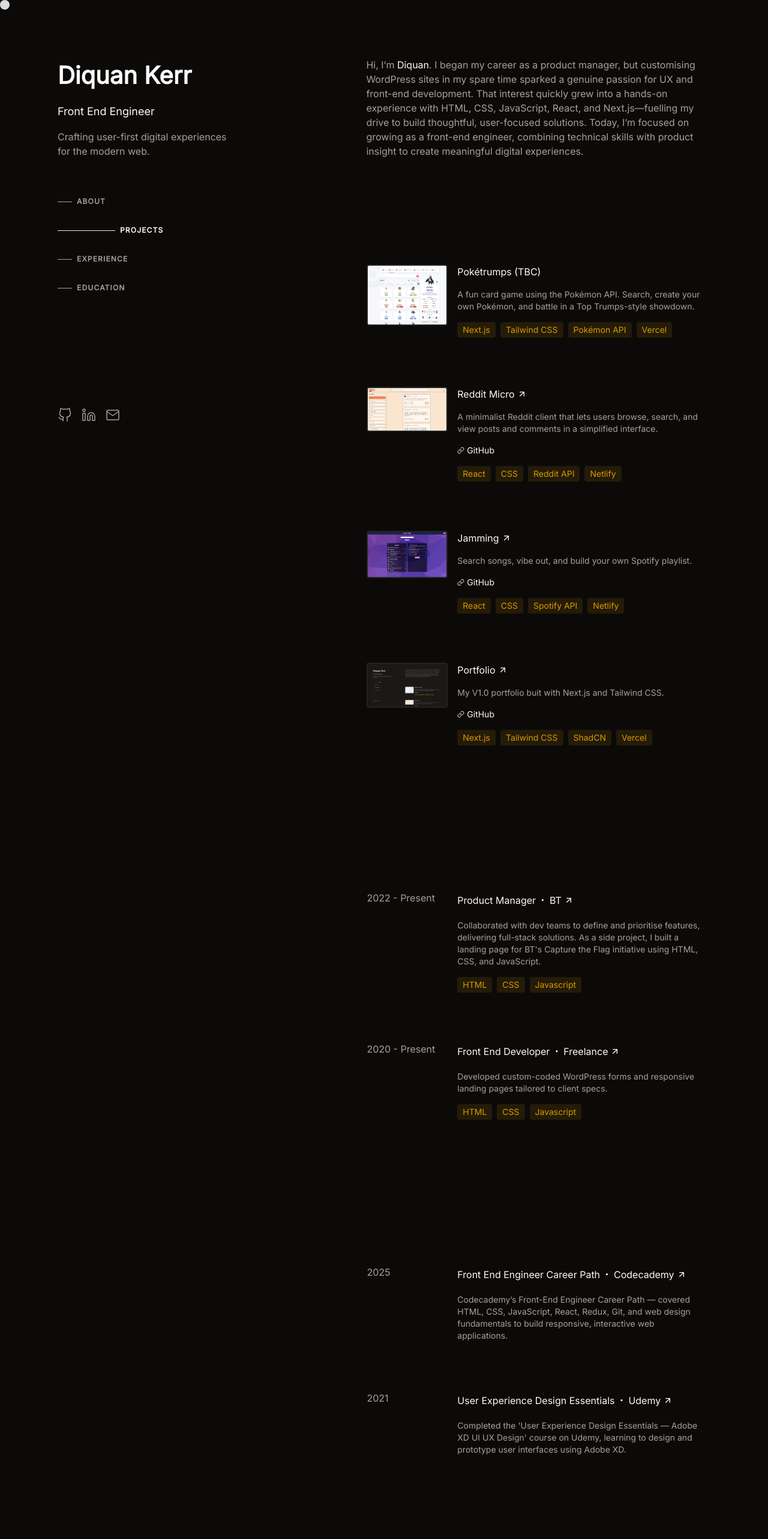
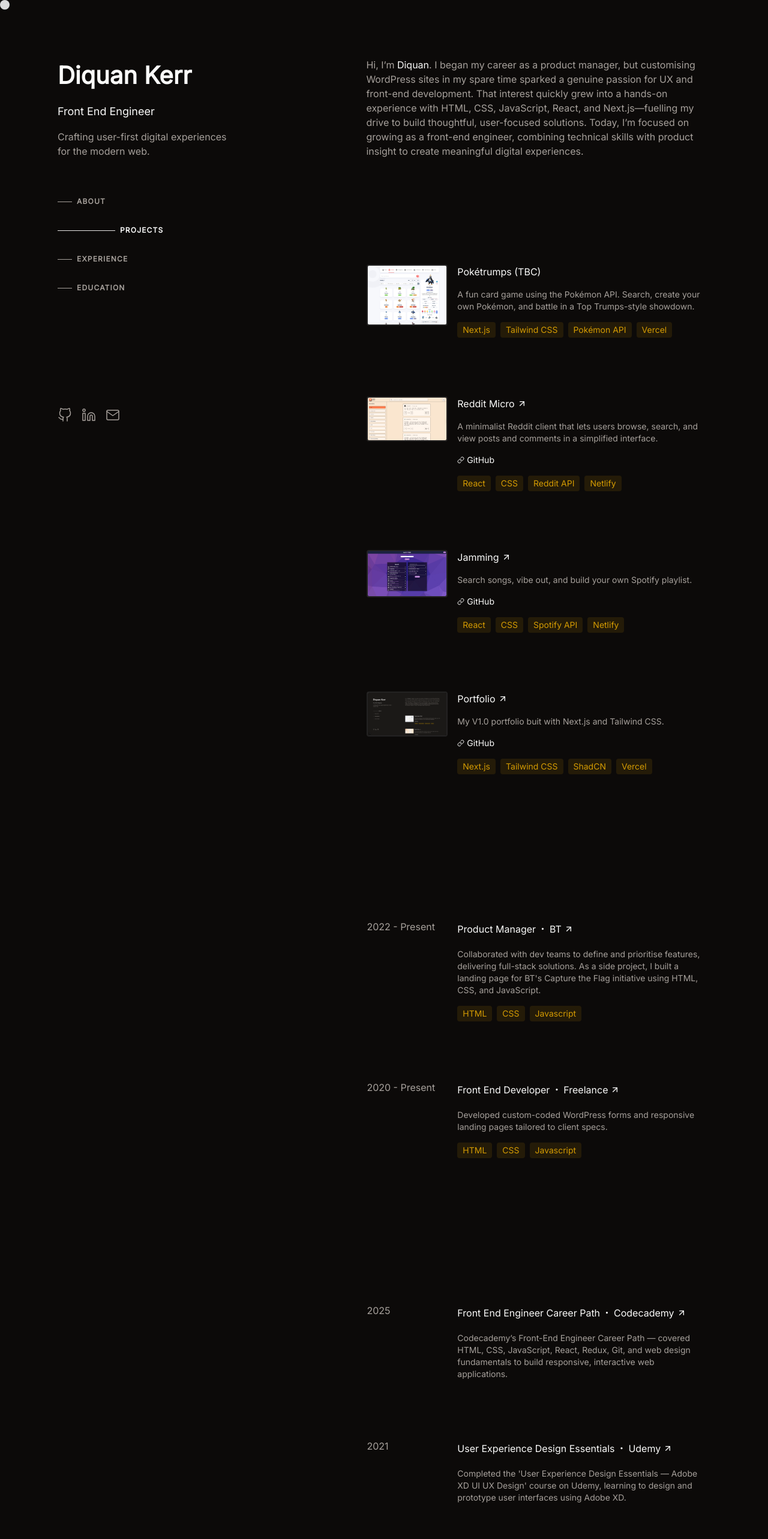
Before and after one commit to DeeKayMA/portfolio-v1, a Next.js app: page / in a window 1280 px wide. Shown: the top 2566 px of the page at 60% size. Built offline with nearby package versions, Linux system fonts and the light colour scheme.

Commit message:
Reduced gap for list items

```diff
--- a/src/app/page.tsx
+++ b/src/app/page.tsx
@@ -61,7 +61,7 @@ export default function Home() {
       {/* PROJECTS */}
       <section aria-label="Projetcs" id="projects" >
         <h2 className={sectionTitle}>Projects</h2>
-        <ul className="group/list">
+        <ul className="group/list flex flex-col gap-4 ">
           {/* Pokétrumps Project */}
           <li className={projectListItem}>
               <ProjectCard
@@ -74,7 +74,7 @@ export default function Home() {
               tools={["Next.js", "Tailwind CSS", "Pokémon API", "Vercel"]}
               img="/images/Pokedex.jpg"
             />
-            </li>
+          </li>
           {/* Reddit Micro Project */}
           <li className={projectListItem}>
             <ProjectCard
@@ -120,7 +120,7 @@ export default function Home() {
       {/* EXPERIENCE */}
       <section aria-label="Experience" id="experience">
         <h2 className={sectionTitle}>Experience</h2>
-        <ul className="group/xp">
+        <ul className="group/xp flex flex-col gap-4">
           <li className={experienceListItem}>
               <ExperienceCard
                 role="Product Manager"
@@ -148,7 +148,7 @@ export default function Home() {
       {/* EDUCATION */}
       <section aria-label="Education" id="education">
         <h2 className={sectionTitle}>Education</h2>
-        <ul className="group/edu">
+        <ul className="group/edu flex flex-col gap-4">
           <li className={educationListItem}>
             <CertificateCard
               certificate="Front End Engineer Career Path"
--- a/src/components/projectCard/projectCard.tsx
+++ b/src/components/projectCard/projectCard.tsx
@@ -25,7 +25,7 @@ export function ProjectCard({ name, description, links, tools, img }: ProjectCar
 
 
     return (
-    <div className=" flex flex-col-reverse lg:flex-row gap-10 lg:gap-4 cursor-none group/project"
+    <div className=" flex flex-col-reverse lg:flex-row gap-4 cursor-none group/project"
     role="link"
     tabIndex={0}
     onClick={() => {
```
